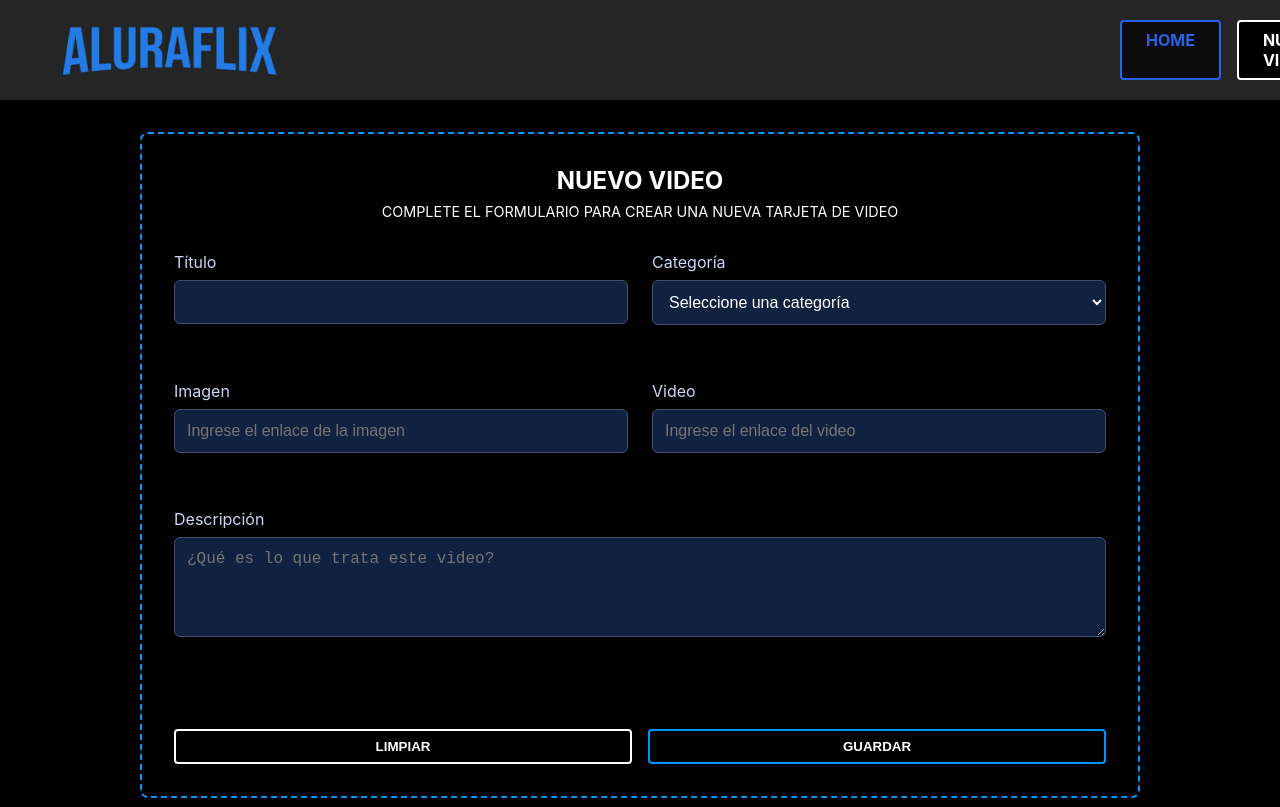
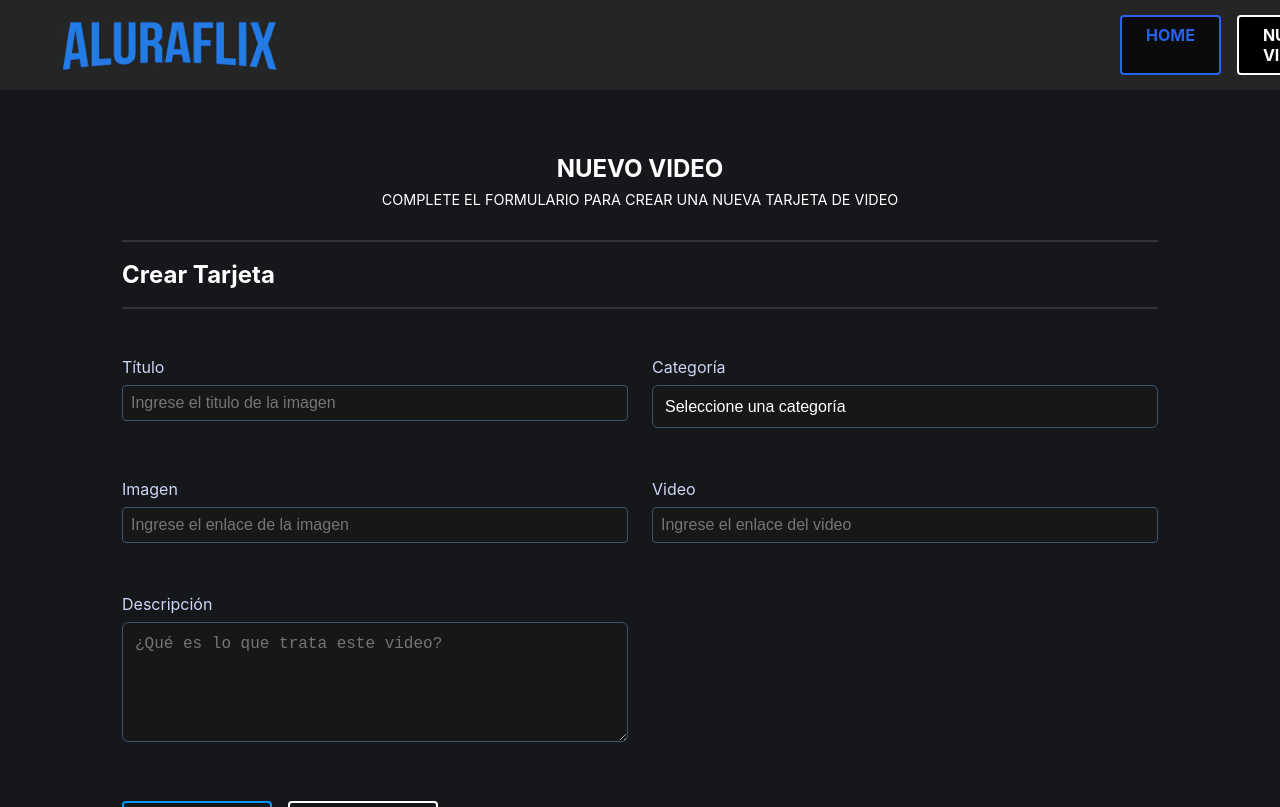
Before and after one commit to BARBOSA191919/React-Challenge, a React (Create React App) app: page /nuevo-video in a window 1280 px wide. Shown: the top 807 px of the page. Built offline with nearby package versions, Linux system fonts and the light colour scheme.

Commit message:
seccion nuevo video formulario

```diff
--- a/src/Componentes/Footer/Footer.css
+++ b/src/Componentes/Footer/Footer.css
@@ -2,7 +2,7 @@
 .footer {
   position: relative;
   width: 100%; /* Mismo ancho que el navbar */
-  height: 150px; /* Misma altura que el navbar */
+  height: 120px; /* Misma altura que el navbar */
   background: black; /* Fondo negro */
   display: flex;
   flex-direction: column;
@@ -14,7 +14,8 @@
 
 /* Imagen del Footer */
 .footer-logo {
-  height: 100%; /* Ocupa todo el alto */
+  width: 100%; /* Cambia el ancho al 80% del contenedor */
+  height: 150%; /* Ajusta automáticamente la altura para mantener la proporción */
   object-fit: contain; /* Ajusta sin recortar ni deformar */
   transition: transform 0.2s ease;
 }
@@ -22,10 +23,9 @@
 .footer-logo:hover {
   transform: scale(1.05); /* Efecto de zoom al pasar el mouse */
 }
-
 /* Línea decorativa en el footer */
 .footer-divider {
-  width: 100%;
+  width: 150%;
   height: 1px;
   background: linear-gradient(
     to right,
--- a/src/Componentes/Header/Header.css
+++ b/src/Componentes/Header/Header.css
@@ -2,7 +2,7 @@
 .navbar {
   position: relative; /* Permite posicionar elementos encima */
   width: 100%; /* Ocupa todo el ancho */
-  height: 100px; /* Ajusta la altura del navbar */
+  height: 90px; /* Ajusta la altura del navbar */
   overflow: hidden; /* Evita contenido fuera del contenedor */
   align-items: center;
   display: flex;
--- a/src/Pages/NuevoVideo.css
+++ b/src/Pages/NuevoVideo.css
@@ -1,7 +1,7 @@
 /* NuevoVideo.css */
 .nuevo-video-container {
     min-height: 100vh;
-    background-color: black;
+    background-color: rgba(24, 23, 23, 0.753);
     display: flex;
     flex-direction: column;
   }
@@ -9,37 +9,79 @@
   .nuevo-video-main {
     flex-grow: 1;
     padding: 2rem;
+
+  }
+  /* Agregar un nuevo estilo para el contenedor del título */
+  .form-tarjeta h1.form-title {
+    position: relative;
+    padding: 20px 0; /* Mantén el espacio existente arriba y abajo del texto */
+    margin-bottom: 3rem; /* Aumenta este valor para más separación con la siguiente sección */
+  }
+
+/* Línea superior */
+.form-tarjeta h1.form-title::before {
+  content: '';
+  position: absolute;
+  top: 0;
+  left: 0;
+  width: 100%;
+  height: 2px;
+  background-color: rgba(64, 61, 61, 0.753);
+}
+
+/* Línea inferior */
+.form-tarjeta h1.form-title::after {
+  content: '';
+  position: absolute;
+  bottom: 0;
+  left: 0;
+  width: 100%;
+  height: 2px;
+  background-color: rgba(64, 61, 61, 0.753);
 }
 
   .form-container {
-    max-width: 1000px;
+    max-width: 1100px;
     margin: 0 auto;
-    border: 2px dashed #0096FF;
     border-radius: 8px;
     padding: 2rem;
+
+
   }
 
   .form-header {
     text-align: center;
     margin-bottom: 2rem;
+
   }
+
+  .form-group.error .form-input,
+  .form-group.error .form-select,
+  .form-group.error .form-textarea {
+   border-color: #FF4444;
+}
+
 
   .form-title {
     color: white;
     font-size: 1.5rem;
     font-weight: bold;
     margin-bottom: 0.5rem;
+
+
   }
 
   .form-subtitle {
     color: white;
     font-size: 0.9rem;
+
   }
 
   .form-section-title {
     color: #ffffff;
     font-size: 1.2rem;
     margin-bottom: 1.5rem;
+
   }
 
   /* Nuevo grid container para el formulario */
@@ -47,15 +89,16 @@
     display: grid;
     grid-template-columns: 1fr 1fr;
     gap: 1.5rem;
+
   }
 
   /* La descripción ocupará todo el ancho */
   .form-group-full {
-    grid-column: 1 / -1;
-  }
+    grid-column: 1 / 2; /* Cambiado de 1 / -1 a 1 / 2 para ocupar solo una columna */
+    width: 100%; /* Asegura que ocupe todo el ancho de su columna */  }
 
   .form-group {
-    margin-bottom: 1.5rem;
+    margin-bottom: 1.2rem;
   }
 
   .form-label {
@@ -64,27 +107,61 @@
     margin-bottom: 0.5rem;
     }
 
+   /* Estilo base para todos los campos del formulario */
   .form-input,
   .form-select,
-  .form-textarea {
+  .form-textarea,
+  input[type="text"],
+  select,
+  textarea {
     width: 100%;
     padding: 0.5rem;
-    background-color: black;
-    border: 2px solid #151616;
+    background-color: rgba(24, 23, 23, 0.753) !important;
     border-radius: 4px;
     color: white;
     margin-bottom: 0.5rem;
+    -webkit-appearance: none;
+    -moz-appearance: none;
+    appearance: none;
+
+
 }
 
+/* Estado focus para todos los campos */
   .form-input:focus,
   .form-select:focus,
-  .form-textarea:focus {
+  .form-textarea:focus,
+  input[type="text"]:focus,
+  select:focus,
+  textarea:focus {
     outline: none;
-    border-color: #00BFFF;
+    background-color:  rgba(24, 23, 23, 0.753)  !important;
+    border-color: rgba(24, 23, 23, 0.753);
+
+}
+
+/* Para el autocompletado en Chrome */
+  input:-webkit-autofill,
+  input:-webkit-autofill:hover,
+  input:-webkit-autofill:focus,
+  input:-webkit-autofill:active {
+    -webkit-box-shadow: 0 0 0 30px rgba(24, 23, 23, 0.753) !important;
+    -webkit-text-fill-color: white !important;
+
+}
+
+/* Estilos específicos para los select y sus opciones */
+select {
+    background-color: rgba(24, 23, 23, 0.753)!important;
+}
+
+select option {
+    background-color: rgba(24, 23, 23, 0.753);
+    color: white;
 }
 
   .form-textarea {
-    min-height: 100px;
+    min-height: 120px;
     resize: vertical;
   }
 
@@ -94,11 +171,12 @@
     margin-top: 0.25rem;
   }
 
+ /* Para los botones */
 .button-container {
   display: flex;
-    justify-content: flex-end;
+  justify-content: flex-start; /* Cambiado de flex-end a flex-start */
   gap: 1rem;
-    margin-top: 2rem;
+  margin-top: 0.2rem;
   grid-column: 1 / -1;
 }
 
@@ -114,6 +192,7 @@
     background-color: transparent;
     border: 2px solid white;
     color: white;
+    width: 150px;
   }
 
   .button-clear:hover {
@@ -122,11 +201,12 @@
   }
 
   .button-save {
-    background-color: #000000;
+    background-color: #151616;
     border: 2px solid #0096FF;
     color: white;
+    width: 150px;
   }
 
   .button-save:hover {
-    background-color: #00BFFF;
+    background-color: #0565aa;
   }
--- a/src/Pages/NuevoVideo.jsx
+++ b/src/Pages/NuevoVideo.jsx
@@ -55,10 +55,13 @@ const NuevoVideo = () => {
               COMPLETE EL FORMULARIO PARA CREAR UNA NUEVA TARJETA DE VIDEO
             </p>
           </div>
+          <div className="form-tarjeta">
+                      <h1 className="form-title">Crear Tarjeta</h1>
 
+          </div>
           <form onSubmit={handleSubmit}>
   <div className="form-grid">
-    <div className="form-group">
+    <div  className={`form-group ${errors.titulo ? 'error' : ''}`}>
       <label className="form-label">Título</label>
       <input
         type="text"
@@ -66,11 +69,13 @@ const NuevoVideo = () => {
         value={form.titulo}
         onChange={handleChange}
         className="form-input"
+        placeholder="Ingrese el titulo de la imagen"
+
       />
       {errors.titulo && <p className="error-message">{errors.titulo}</p>}
     </div>
 
-    <div className="form-group">
+    <div  className={`form-group ${errors.categoria ? 'error' : ''}`}>
       <label className="form-label">Categoría</label>
       <select
         name="categoria"
@@ -86,7 +91,7 @@ const NuevoVideo = () => {
       {errors.categoria && <p className="error-message">{errors.categoria}</p>}
     </div>
 
-    <div className="form-group">
+    <div  className={`form-group ${errors.imagen ? 'error' : ''}`}>
       <label className="form-label">Imagen</label>
       <input
         type="text"
@@ -99,7 +104,7 @@ const NuevoVideo = () => {
       {errors.imagen && <p className="error-message">{errors.imagen}</p>}
     </div>
 
-    <div className="form-group">
+    <div  className={`form-group ${errors.video ? 'error' : ''}`}>
       <label className="form-label">Video</label>
       <input
         type="text"
@@ -124,6 +129,13 @@ const NuevoVideo = () => {
     </div>
 
     <div className="button-container">
+    <button
+        type="submit"
+        className="button button-save"
+      >
+        GUARDAR
+      </button>
+
       <button
         type="button"
         onClick={handleReset}
@@ -131,12 +143,7 @@ const NuevoVideo = () => {
       >
         LIMPIAR
       </button>
-      <button
-        type="submit"
-        className="button button-save"
-      >
-        GUARDAR
-      </button>
+
     </div>
   </div>
 </form>
```
Lines whose indentation alone changed are shown as unchanged.
